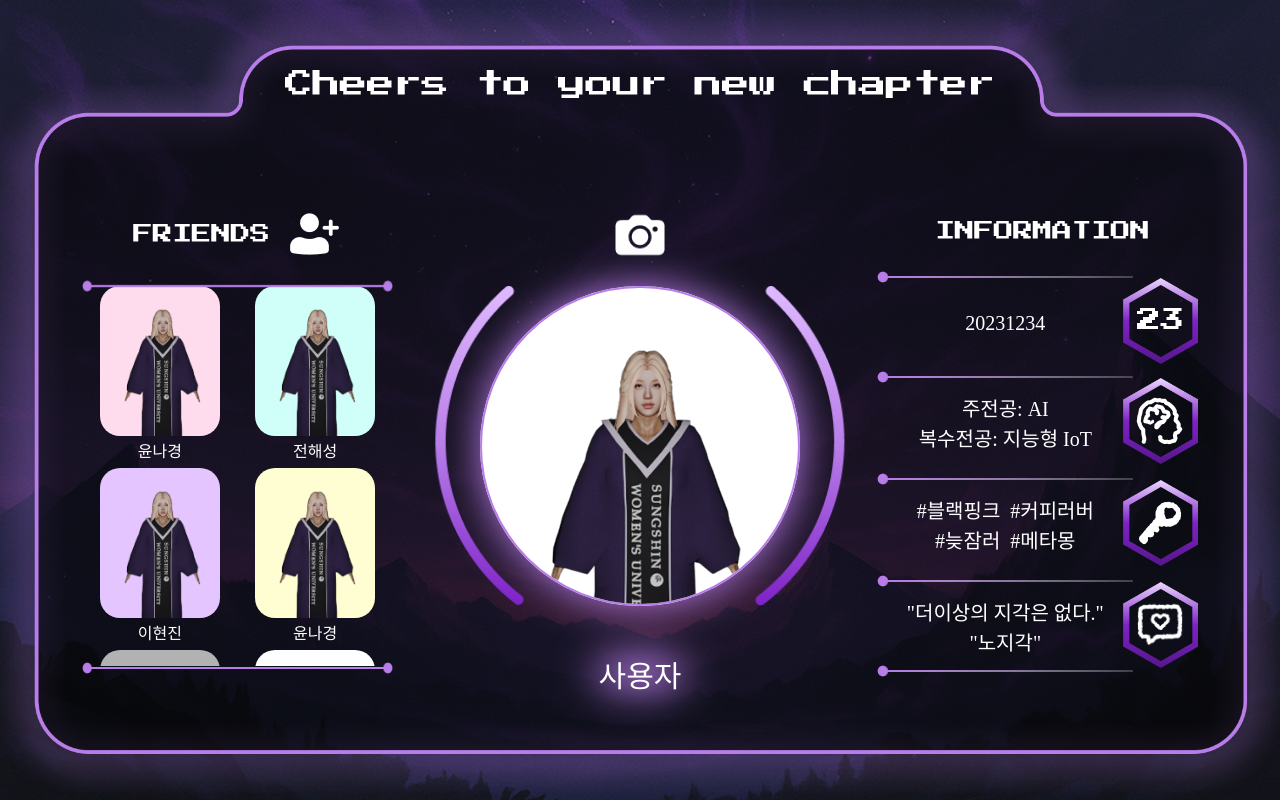
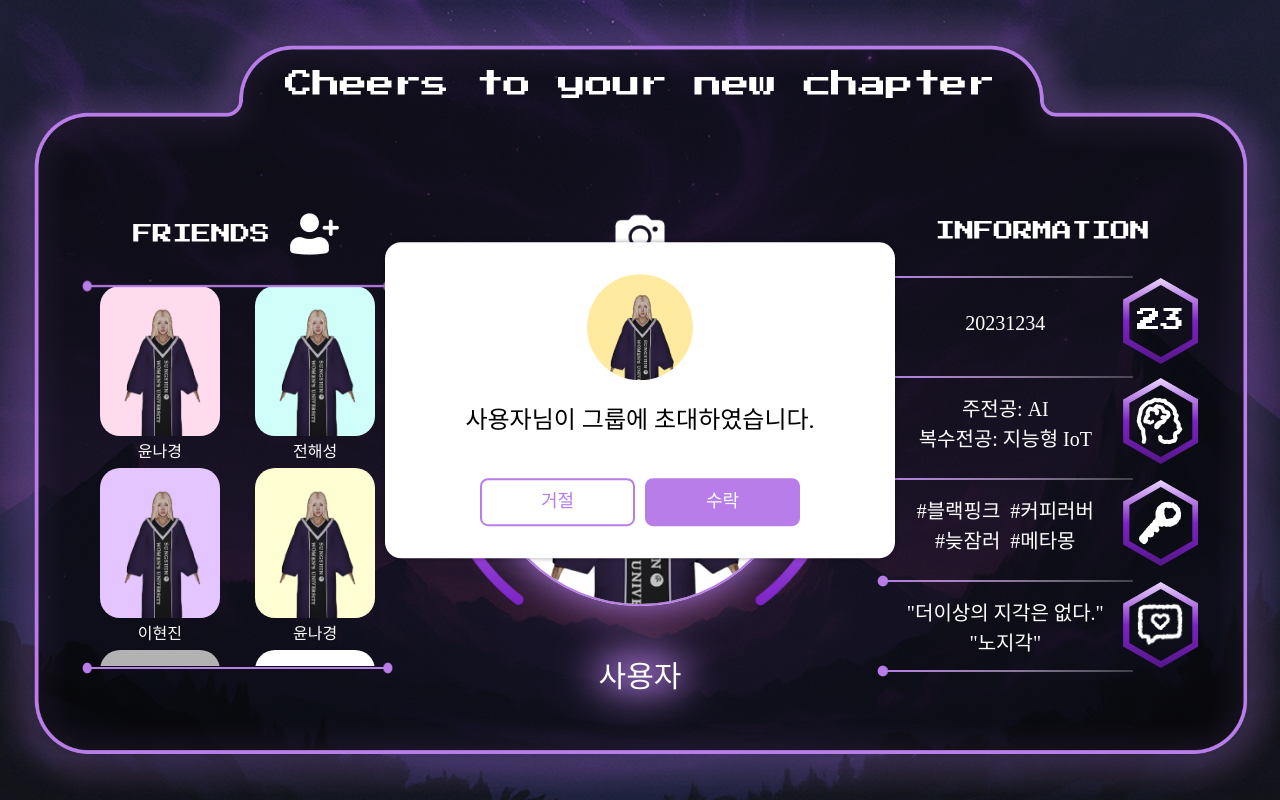
Before and after one commit to ShinChapter/shinchapter-frontend, a React (Create React App) app: page /home in a window 1280 px wide. Built offline with nearby package versions, Linux system fonts and the light colour scheme; a web font is replaced by a local one.

Commit message:
Feat: 그룹 초대 모달 UI 구현

```diff
--- /dev/null
+++ b/src/components/Modal.jsx
@@ -0,0 +1,100 @@
+import React, { useState } from 'react';
+import styled from 'styled-components';
+import Character from '../assets/images/character.png';
+
+const Modal = () => {
+    const [name, setName] = useState('사용자');
+
+    return (
+        <Wrapper>
+            <ProfileWrapper>
+                <ProfileImage src={Character}/>
+            </ProfileWrapper>
+            <Text>
+                {name}님이 그룹에 초대하였습니다.
+            </Text>
+            <ButtonWrapper>
+                <RejectButton>거절</RejectButton>
+                <AcceptButton>수락</AcceptButton>
+            </ButtonWrapper>
+        </Wrapper>
+    )
+}
+
+const Wrapper = styled.div`
+    width: 510px;
+    padding: 32px;
+    border-radius: 16px;
+    background-color: #FFFFFF;
+    box-shadow: 0px 0px 4px 0px rgba(0, 0, 0, 0.4);
+    position: absolute;
+    top: 50%;
+    left: 50%;
+    transform: translate(-50%, -50%);
+    display: flex;
+    align-items: center;
+    flex-direction: column;
+`
+
+const ProfileWrapper = styled.div`
+    background-color: #FFEA9F;
+    margin-bottom: 24px;
+    width: 106px;
+    height: 106px;
+    border-radius: 50%;
+`
+
+const ProfileImage = styled.img`
+    width: 100%;
+    height: 100%;
+    border-radius: 50%;
+    object-fit: cover;
+    object-position: top;
+`
+
+const Text = styled.h3`
+    font-size: 24px;
+    ${({ theme }) => theme.fonts.IBMSemiBold};
+    margin-bottom: 40px;
+    font-size: 24px;
+`
+
+const ButtonWrapper = styled.div`
+    display: flex;
+    align-items: center;
+    justify-content: center;
+    gap: 10px;
+`
+
+const RejectButton = styled.button`
+    border: 2px solid ${({ theme }) => theme.colors.mainColor};
+    height: 48px;
+    width: 155px;
+    color: ${({ theme }) => theme.colors.mainColor};
+    ${({ theme }) => theme.fonts.IBMSemiBold};
+    font-size: 18px;
+    border-radius: 8px;
+    background-color: #FFFFFF;
+
+    &:hover {
+        box-shadow: 0px 0px 4px 0px rgba(0, 0, 0, 0.3);
+    }
+`
+
+const AcceptButton = styled.button`
+    border: 2px solid ${({ theme }) => theme.colors.mainColor};
+    height: 48px;
+    width: 155px;
+    color: #FFFFFF;
+    ${({ theme }) => theme.fonts.IBMSemiBold};
+    font-size: 18px;
+    border-radius: 8px;
+    background-color: ${({ theme }) => theme.colors.mainColor};
+
+    &:hover {
+        box-shadow: 0px 0px 4px 0px rgba(0, 0, 0, 0.3);
+    }
+`
+
+
+export default Modal
--- a/src/pages/HomePage.jsx
+++ b/src/pages/HomePage.jsx
@@ -7,6 +7,7 @@ import Profile from '../components/Profile';
 import Information from '../components/Information';
 import PurpleBackground from '../assets/images/purple-background.png';
 import SchoolShape from '../assets/images/school-shape3.png';
+import Modal from '../components/Modal';
 
 const HomePage = () => {
     return (
@@ -22,6 +23,7 @@ const HomePage = () => {
                     </S.ContentWrapper>
                 </S.SchoolShapeWrapper>
             </Layout>
+            <Modal/>
         </S.Wrapper>
     )
 }
```
